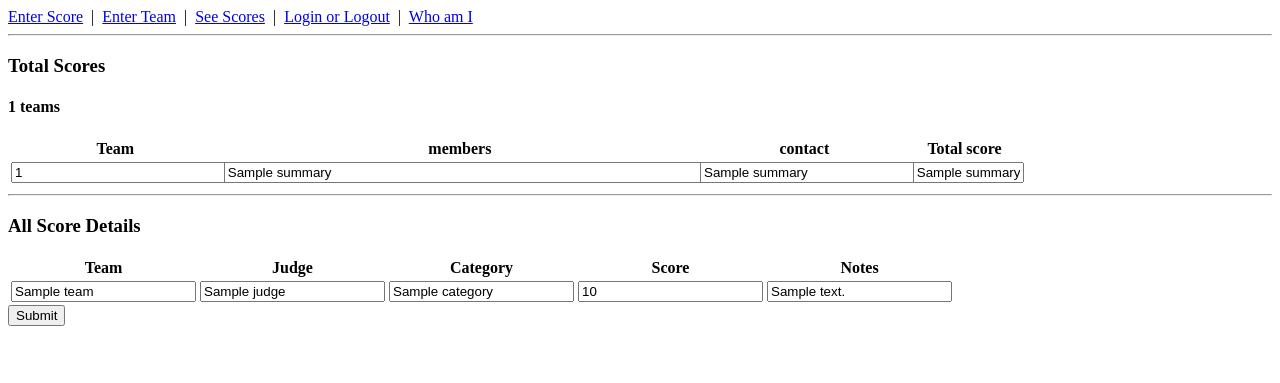
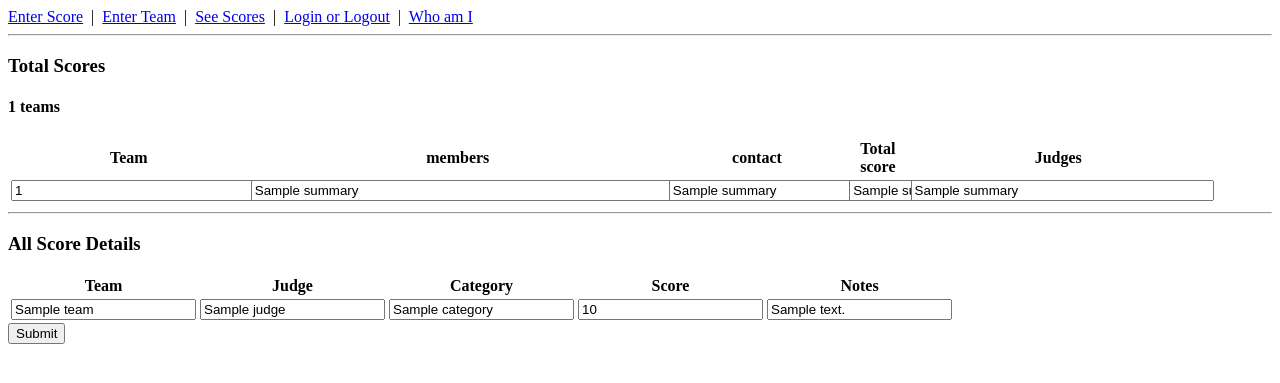
Before and after one commit to raygeeknyc/cumyhackathon, a Flask app: template templates/all_scores.html in a window 1280 px wide. Shown: the top 383 px of the page. Run offline with Flask 2, Linux system fonts and the light colour scheme; the template is opened without the code that fills it: most values are stand-ins (such as "Sample title", 1, 10 or a date in 2020).

Commit message:
Added "Judged by" field to scores summary

```diff
--- a/main.py
+++ b/main.py
@@ -88,10 +88,17 @@ def all_scores_form():
     summaries = []
     for team in Team.GetAll():
       total_score = 0
-      for score in Score.GetScoresForTeam(team.name):
-        scores.append(score)
-        total_score += score.score
-      summaries.append([team.name, team.members, team.contact, total_score])
+      team_judged_by = []
+      all_team_scores = Score.GetScoresForTeam(team.name)
+      scores += all_team_scores
+      judges = [j.name for j in Judge.GetAll()]
+      for judge in judges:
+        judge_scores = sum([score.score for score in all_team_scores if score.judge == judge])
+        total_score += judge_scores
+        if judge_scores:
+          team_judged_by.append(judge)
+      judge_names = ','.join(team_judged_by)
+      summaries.append([team.name, team.members, team.contact, total_score, judge_names])
     summaries.sort(reverse=True, key=lambda x: int(x[3]))
     team_count = len(summaries)
     return render_template('all_scores.html',
--- a/templates/all_scores.html
+++ b/templates/all_scores.html
@@ -12,12 +12,12 @@
    <div>
    <h3>Total Scores</h3>
    <h4>{{team_count}} teams</h4>
-   <table name="summaries" style="width: 80%;">
-   <tr><th>Team</th><th>members</th><th>contact</th><th>Total score</th></tr>
+   <table name="summaries" style="width: 95%;">
+   <tr><th>Team</th><th>members</th><th>contact</th><th>Total score</th><th>Judges</th></tr>
    <!-- [START summaries] -->
    {% for summary in summaries %}
      <div class="row">
-     <tr><td style="width: 20%;"><input name="team_name" style="width: 100%;" value="{{summary[0]}}" readonly/></td><td style="width: 45%;"><input style="width: 100%;" name="team_members" value="{{summary[1]}}" readonly/></td><td style="width: 20%;"><input name="team_contact" style="width: 100%;" value="{{summary[2]}}" readonly/></td><td style="width: 10%;"><input name="team_score" style="width: 100%;" value="{{summary[3]}}" readonly/></td></tr>
+     <tr><td style="width: 20%;"><input name="team_name" style="width: 100%;" value="{{summary[0]}}" readonly/></td><td style="width: 35%;"><input style="width: 100%;" name="team_members" value="{{summary[1]}}" readonly/></td><td style="width: 15%;"><input name="team_contact" style="width: 100%;" value="{{summary[2]}}" readonly/></td><td style="width: 5%;"><input name="team_score" style="width: 100%;" value="{{summary[3]}}" readonly/></td><td style="width: 25%;"/><input name="judged_by" style="width: 100%";" value="{{summary[4]}}" readonly/></td></tr>
      </div>
    {% endfor %}
    </table>
```
